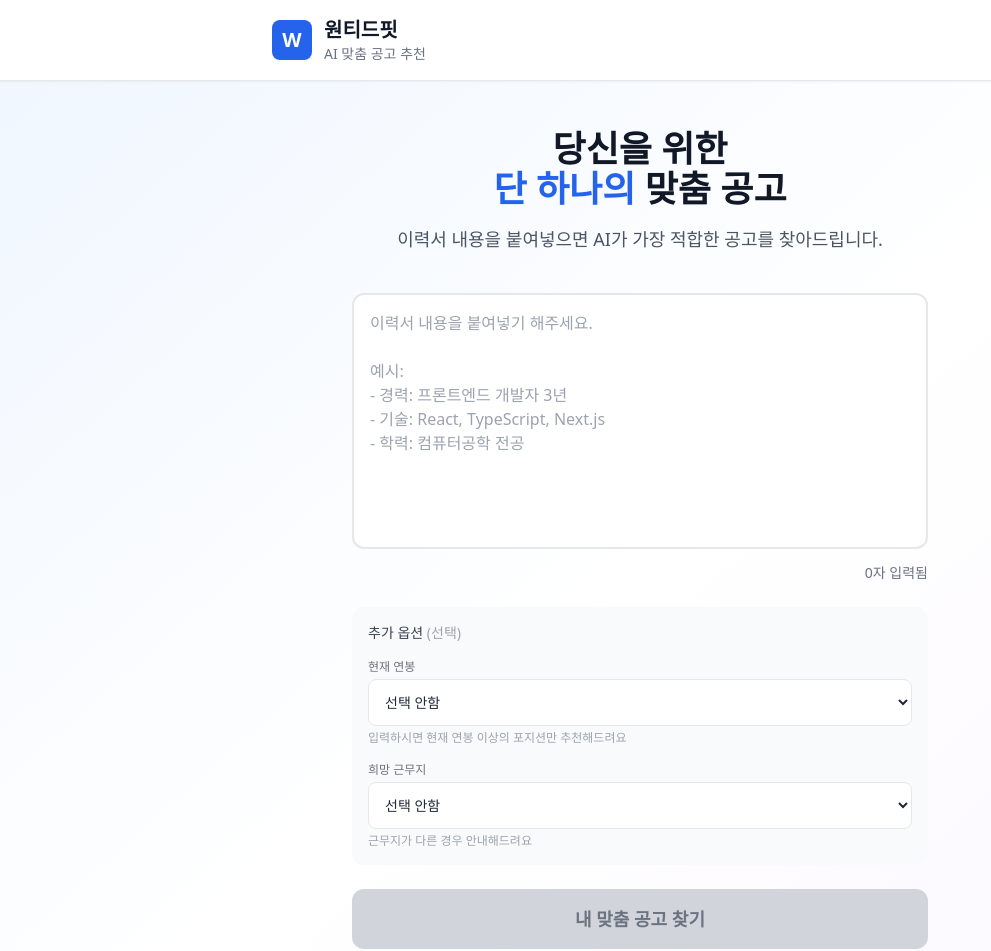
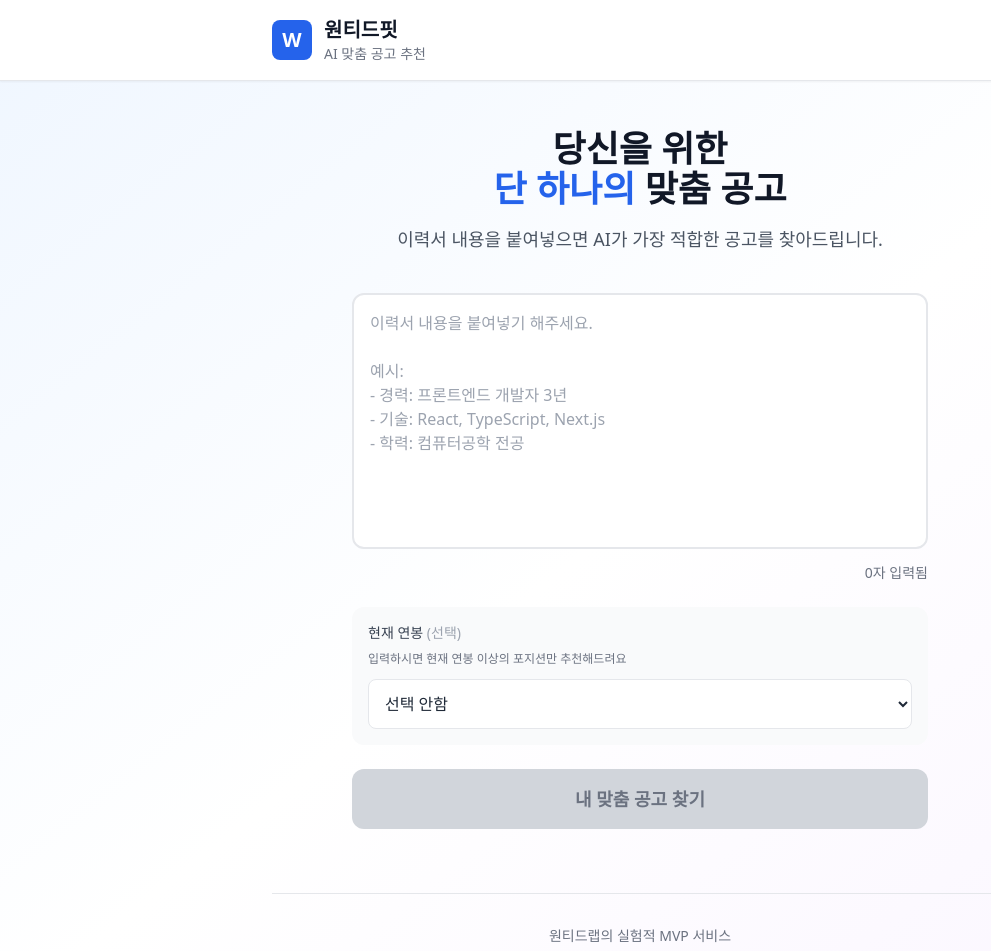
Before and after one commit to faloii/resumerecommend, a Next.js app: page / in a window 1280 px wide. Shown: the top 951 px of the page, without its empty margins (0-991 px from the left). Built offline with nearby package versions, Linux system fonts and the light colour scheme.

Commit message:
UI: Add loading screen with animated messages

```diff
--- a/src/app/page.tsx
+++ b/src/app/page.tsx
@@ -25,7 +25,6 @@ interface MatchResult {
     type: 'match' | 'slight' | 'significant';
     message: string;
   } | null;
-  locationMismatch: boolean;
 }
 
 function getTopPercent(score: number): number {
@@ -52,25 +51,18 @@ const SALARY_OPTIONS = [
   { value: 15000, label: '1억 5,000만원 이상' },
 ];
 
-const LOCATION_OPTIONS = [
-  { value: '', label: '선택 안함' },
-  { value: '서울', label: '서울' },
-  { value: '경기', label: '경기' },
-  { value: '인천', label: '인천' },
-  { value: '부산', label: '부산' },
-  { value: '대구', label: '대구' },
-  { value: '대전', label: '대전' },
-  { value: '광주', label: '광주' },
-  { value: '세종', label: '세종' },
-  { value: '제주', label: '제주' },
-  { value: '원격', label: '원격근무' },
+const LOADING_MESSAGES = [
+  '이력서를 분석하고 있어요...',
+  '적합한 공고를 찾고 있어요...',
+  '매칭 점수를 계산하고 있어요...',
+  '거의 다 됐어요!',
 ];
 
 export default function Home() {
   const [resumeText, setResumeText] = useState('');
   const [currentSalary, setCurrentSalary] = useState(0);
-  const [preferredLocation, setPreferredLocation] = useState('');
   const [loading, setLoading] = useState(false);
+  const [loadingMessage, setLoadingMessage] = useState(LOADING_MESSAGES[0]);
   const [result, setResult] = useState<MatchResult | null>(null);
   const [error, setError] = useState<string | null>(null);
 
@@ -85,6 +77,14 @@ export default function Home() {
     setLoading(true);
     setError(null);
     setResult(null);
+    setLoadingMessage(LOADING_MESSAGES[0]);
+
+    // 로딩 메시지 순환
+    let messageIndex = 0;
+    const messageInterval = setInterval(() => {
+      messageIndex = (messageIndex + 1) % LOADING_MESSAGES.length;
+      setLoadingMessage(LOADING_MESSAGES[messageIndex]);
+    }, 3000);
 
     try {
       const response = await fetch('/api/analyze', {
@@ -92,8 +92,7 @@ export default function Home() {
         headers: { 'Content-Type': 'application/json' },
         body: JSON.stringify({
           resumeText,
-          currentSalary: currentSalary > 0 ? currentSalary : null,
-          preferredLocation: preferredLocation || null
+          currentSalary: currentSalary > 0 ? currentSalary : null
         }),
       });
 
@@ -109,6 +108,7 @@ export default function Home() {
     } catch (err) {
       setError(err instanceof Error ? err.message : '오류가 발생했습니다.');
     } finally {
+      clearInterval(messageInterval);
       setLoading(false);
     }
   };
@@ -130,7 +130,36 @@ export default function Home() {
       </header>
 
       <div className="max-w-3xl mx-auto px-4 py-12">
-        {!result && (
+        {/* 로딩 화면 */}
+        {loading && (
+          <div className="flex flex-col items-center justify-center py-20">
+            <div className="relative w-20 h-20 mb-8">
+              <div className="absolute inset-0 rounded-full border-4 border-blue-200"></div>
+              <div className="absolute inset-0 rounded-full border-4 border-blue-600 border-t-transparent animate-spin"></div>
+              <div className="absolute inset-0 flex items-center justify-center">
+                <span className="text-2xl">🔍</span>
+              </div>
+            </div>
+            <p className="text-xl font-semibold text-gray-800 mb-2">{loadingMessage}</p>
+            <p className="text-sm text-gray-500">최대 30초 정도 소요될 수 있어요</p>
+
+            {/* 프로그레스 바 */}
+            <div className="w-64 mt-6 bg-gray-200 rounded-full h-1.5 overflow-hidden">
+              <div className="h-full bg-gradient-to-r from-blue-500 to-purple-500 rounded-full animate-pulse"
+                   style={{ width: '100%', animation: 'loading 2s ease-in-out infinite' }}></div>
+            </div>
+
+            <style jsx>{`
+              @keyframes loading {
+                0% { transform: translateX(-100%); }
+                50% { transform: translateX(0%); }
+                100% { transform: translateX(100%); }
+              }
+            `}</style>
+          </div>
+        )}
+
+        {!result && !loading && (
           <>
             <div className="text-center mb-10">
               <h2 className="text-4xl font-bold text-gray-900 mb-4">
@@ -154,19 +183,18 @@ export default function Home() {
                 {resumeText.length}자 입력됨
               </p>
 
-              {/* 추가 옵션 */}
-              <div className="mt-6 p-4 bg-gray-50 rounded-xl space-y-4">
-                <p className="text-sm font-medium text-gray-700">추가 옵션 <span className="text-gray-400 font-normal">(선택)</span></p>
-
-                {/* 현재 연봉 */}
-                <div>
-                  <label className="block text-xs text-gray-500 mb-1">
-                    현재 연봉
+              {/* 현재 연봉 선택 */}
+              <div className="mt-6 p-4 bg-gray-50 rounded-xl">
+                <label className="block text-sm font-medium text-gray-700 mb-2">
+                  현재 연봉 <span className="text-gray-400 font-normal">(선택)</span>
                 </label>
+                <p className="text-xs text-gray-500 mb-3">
+                  입력하시면 현재 연봉 이상의 포지션만 추천해드려요
+                </p>
                 <select
                   value={currentSalary}
                   onChange={(e) => setCurrentSalary(Number(e.target.value))}
-                    className="w-full p-3 border border-gray-200 rounded-lg bg-white text-gray-800 focus:border-blue-500 focus:ring-2 focus:ring-blue-200 outline-none text-sm"
+                  className="w-full p-3 border border-gray-200 rounded-lg bg-white text-gray-800 focus:border-blue-500 focus:ring-2 focus:ring-blue-200 outline-none"
                 >
                   {SALARY_OPTIONS.map((option) => (
                     <option key={option.value} value={option.value}>
@@ -174,27 +202,6 @@ export default function Home() {
                     </option>
                   ))}
                 </select>
-                  <p className="text-xs text-gray-400 mt-1">입력하시면 현재 연봉 이상의 포지션만 추천해드려요</p>
-                </div>
-
-                {/* 희망 근무지 */}
-                <div>
-                  <label className="block text-xs text-gray-500 mb-1">
-                    희망 근무지
-                  </label>
-                  <select
-                    value={preferredLocation}
-                    onChange={(e) => setPreferredLocation(e.target.value)}
-                    className="w-full p-3 border border-gray-200 rounded-lg bg-white text-gray-800 focus:border-blue-500 focus:ring-2 focus:ring-blue-200 outline-none text-sm"
-                  >
-                    {LOCATION_OPTIONS.map((option) => (
-                      <option key={option.value} value={option.value}>
-                        {option.label}
-                      </option>
-                    ))}
-                  </select>
-                  <p className="text-xs text-gray-400 mt-1">근무지가 다른 경우 안내해드려요</p>
-                </div>
               </div>
 
               {error && (
@@ -212,23 +219,13 @@ export default function Home() {
                     : 'bg-blue-600 text-white hover:bg-blue-700 shadow-lg'
                   }`}
               >
-                {loading ? (
-                  <span className="flex items-center justify-center gap-2">
-                    <svg className="animate-spin w-5 h-5" fill="none" viewBox="0 0 24 24">
-                      <circle className="opacity-25" cx="12" cy="12" r="10" stroke="currentColor" strokeWidth="4" />
-                      <path className="opacity-75" fill="currentColor" d="M4 12a8 8 0 018-8V0C5.373 0 0 5.373 0 12h4zm2 5.291A7.962 7.962 0 014 12H0c0 3.042 1.135 5.824 3 7.938l3-2.647z" />
-                    </svg>
-                    AI가 분석 중...
-                  </span>
-                ) : (
-                  '내 맞춤 공고 찾기'
-                )}
+                내 맞춤 공고 찾기
               </button>
             </form>
           </>
         )}
 
-        {result && (
+        {result && !loading && (
           <div className="space-y-6">
             {/* 핏 메시지 */}
             <div className="text-center">
@@ -262,7 +259,7 @@ export default function Home() {
               <div className="p-8">
                 {/* 경력 미스매치 경고 */}
                 {result.experienceWarning && (
-                  <div className={`rounded-xl p-4 mb-4 flex items-start gap-3 ${
+                  <div className={`rounded-xl p-4 mb-6 flex items-start gap-3 ${
                     result.experienceWarning.type === 'slight'
                       ? 'bg-yellow-50 border border-yellow-200'
                       : 'bg-orange-50 border border-orange-200'
@@ -288,18 +285,6 @@ export default function Home() {
                   </div>
                 )}
 
-                {/* 근무지 미스매치 경고 */}
-                {result.locationMismatch && (
-                  <div className="rounded-xl p-4 mb-4 flex items-start gap-3 bg-purple-50 border border-purple-200">
-                    <div className="w-6 h-6 rounded-full flex items-center justify-center flex-shrink-0 bg-purple-200">
-                      <span className="text-sm text-purple-700">📍</span>
-                    </div>
-                    <p className="text-sm text-purple-800">
-                      근무지 확인 필요 - 희망 근무지와 공고 위치가 달라요. 원격근무 여부를 확인해보세요.
-                    </p>
-                  </div>
-                )}
-
                 {/* 공고 정보 */}
                 <div className="bg-gray-50 rounded-xl p-6 mb-6">
                   <p className="text-sm text-gray-500 mb-1">추천 공고</p>
@@ -312,14 +297,7 @@ export default function Home() {
                     <div className="w-px h-10 bg-gray-300"></div>
                     <div>
                       <p className="text-sm text-gray-500">위치</p>
-                      <div className="flex items-center gap-2">
                       <p className="text-lg font-semibold text-gray-700">{result.job.location}</p>
-                        {result.locationMismatch && (
-                          <span className="px-2 py-0.5 bg-purple-100 text-purple-700 text-xs rounded-full font-medium">
-                            확인 필요
-                          </span>
-                        )}
-                      </div>
                     </div>
                   </div>
                 </div>
```
Lines whose indentation alone changed are shown as unchanged.
